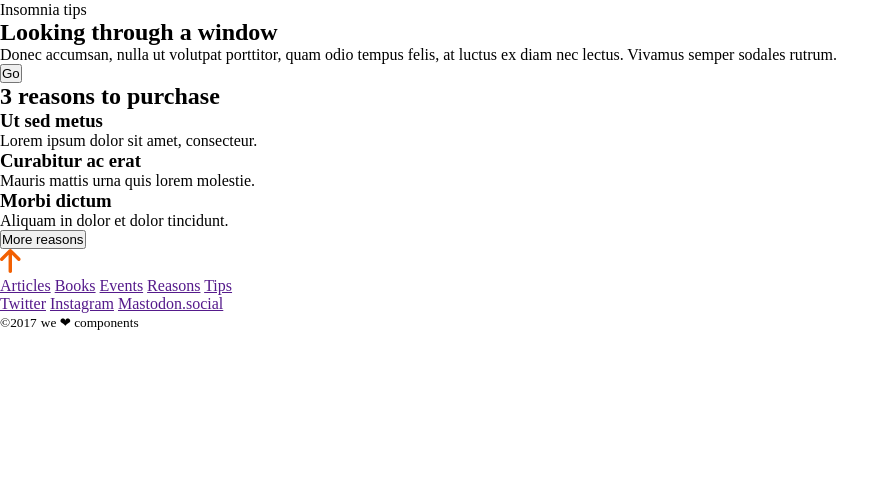
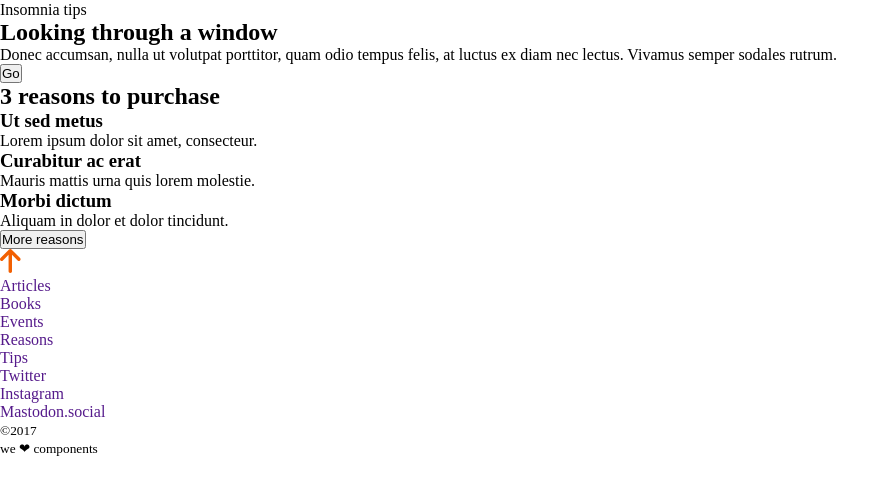
Before and after one commit to alicia-colom/website-sample, a website: page docs/index.html in a window 1280 px wide. Shown: the part 90-584 px from the top of the page, without its empty margins (0-895 px from the left). Drawn offline with Linux system fonts and the light colour scheme.

Commit message:
Update run docs

```diff
--- a/docs/assets/css/main.css
+++ b/docs/assets/css/main.css
@@ -1 +1 @@
-*{box-sizing:border-box;margin:0px;padding:0px}
+*{box-sizing:border-box;margin:0px;padding:0px}ul{list-style:none}a{text-decoration:none}body{margin:0px;padding:0px}
--- a/docs/index.html
+++ b/docs/index.html
@@ -83,7 +83,9 @@
 			</main>
 
 			<footer class="footer">
-				<div class="footer__menu">
+				<nav class="footer__menu">
+					<ul>
+						<li>
 							<a
 							class="footer__menu--link"
 							href=""
@@ -92,6 +94,8 @@
 							alt=""
 							>Articles</a>
 
+						</li>
+						<li>
 							<a
 							class="footer__menu--link"
 							href=""
@@ -100,6 +104,8 @@
 							alt=""
 							>Books</a>
 
+						</li>
+						<li>
 							<a
 							class="footer__menu--link"
 							href=""
@@ -108,6 +114,8 @@
 							alt=""
 							>Events</a>
 
+						</li>
+						<li>
 							<a
 							class="footer__menu--link"
 							href=""
@@ -116,6 +124,8 @@
 							alt=""
 							>Reasons</a>
 
+						</li>
+						<li>
 							<a
 							class="footer__menu--link"
 							href=""
@@ -124,9 +134,13 @@
 							alt=""
 							>Tips</a>
 
-				</div>
+						</li>
+					</ul>
+				</nav>
 
-				<div class="footer__socialmedia">
+				<nav class="footer__socialmedia">
+					<ul>
+						<li>
 							<a
 							class="footer__menu--link"
 							href=""
@@ -135,6 +149,8 @@
 							alt=""
 							>Twitter</a>
 
+						</li>
+						<li>
 							<a
 							class="footer__menu--link"
 							href=""
@@ -143,6 +159,8 @@
 							alt=""
 							>Instagram</a>
 
+						</li>
+						<li>
 							<a
 							class="footer__menu--link"
 							href=""
@@ -151,13 +169,18 @@
 							alt=""
 							>Mastodon.social</a>
 
-				</div>
-				<div class="footer__copyright">
-					<small> &copy;2017</small>
-					<small>
-						we <span class="footer__copyright--heart">&#10084;</span> components</small
+						</li>
+					</ul>
+				</nav>
+				<ul class="footer__copyright">
+					<li><small> &copy;2017</small></li>
+					<li>
+						<small
+							>we
+							<span class="footer__copyright--heart">&#10084;</span> components</small
 						>
-				</div>
+					</li>
+				</ul>
 			</footer>
 
 	</body>
```
Lines whose indentation alone changed are shown as unchanged.
